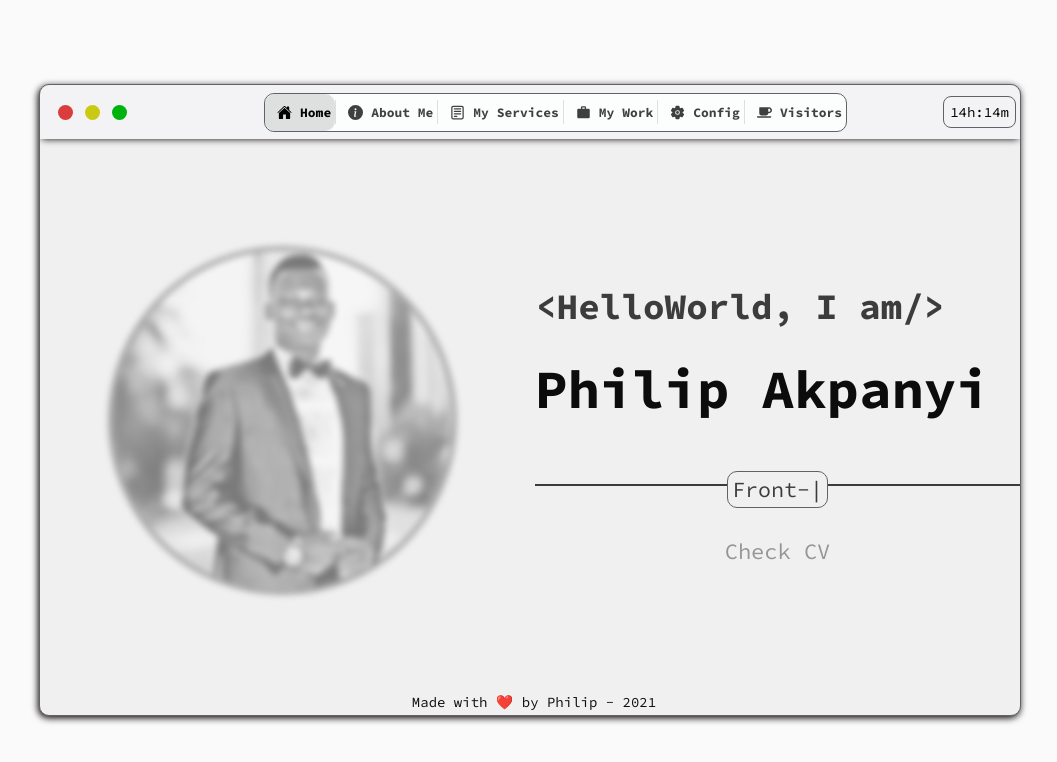
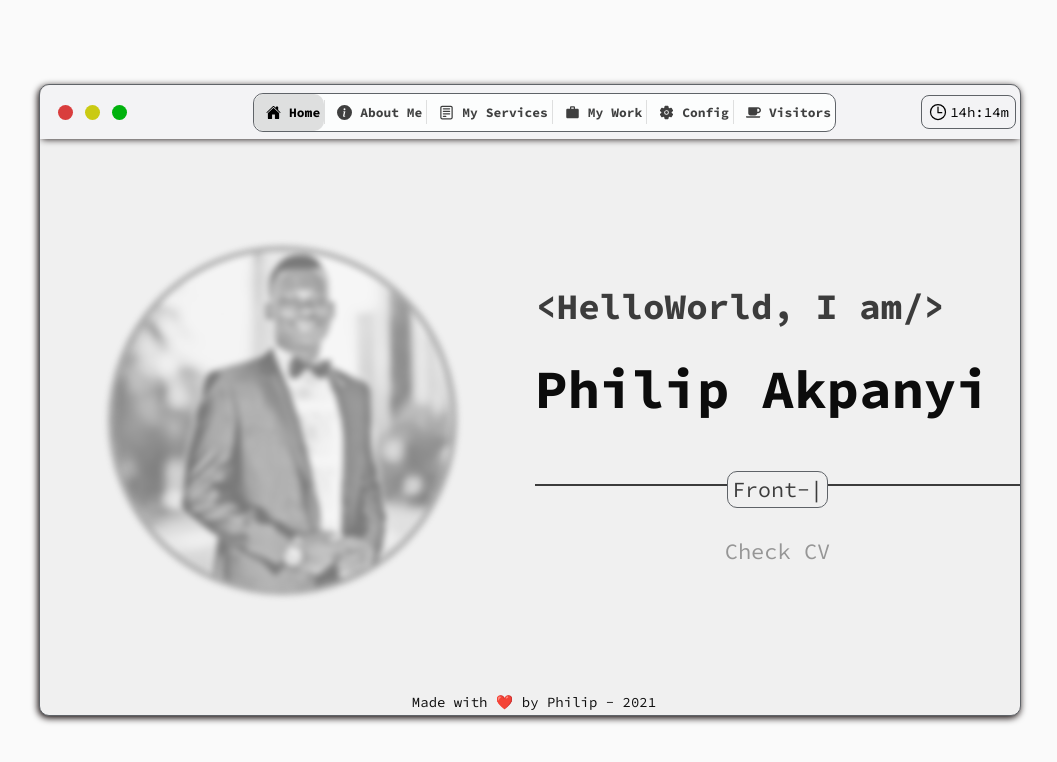
Before and after one commit to felipey2010/portfolio-2021, a React (Create React App) app: page / in a window 1280 px wide. Shown: the top 762 px of the page, without its empty margins (110-1167 px from the left). Built offline with nearby package versions, Linux system fonts and the light colour scheme.

Commit message:
added clock icon

```diff
--- a/src/components/Time.js
+++ b/src/components/Time.js
@@ -1,5 +1,5 @@
 import { useState, useEffect } from "react";
-
+import { IoTimeOutline } from "react-icons/io5";
 export default function Time() {
   const [hour, setHour] = useState(0);
   const [minute, setMinute] = useState(0);
@@ -37,6 +37,7 @@ export default function Time() {
 
   return (
     <div className="time-container">
+      <IoTimeOutline />
       <p className="time-hours">{hour}h:</p>
       <p className="time-minutes">{minute}m</p>
     </div>
--- a/src/styles/global.css
+++ b/src/styles/global.css
@@ -447,6 +447,15 @@ body {
   font-size: 14px;
 }
 
+.time-container svg {
+  height: 20px;
+  width: 20px;
+  padding: 0;
+  margin: 0;
+  margin-right: 2px;
+  color: var(--text-black);
+}
+
 @media (max-width: 430px) {
   .inner-main-container {
     width: 95%;
```
